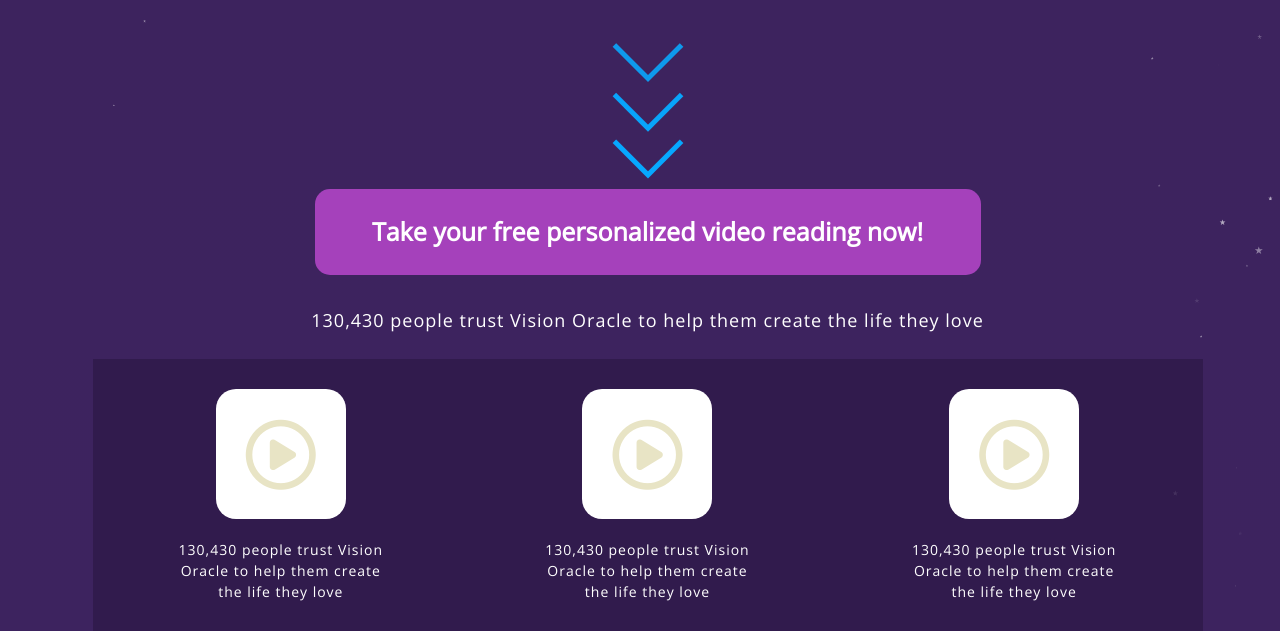
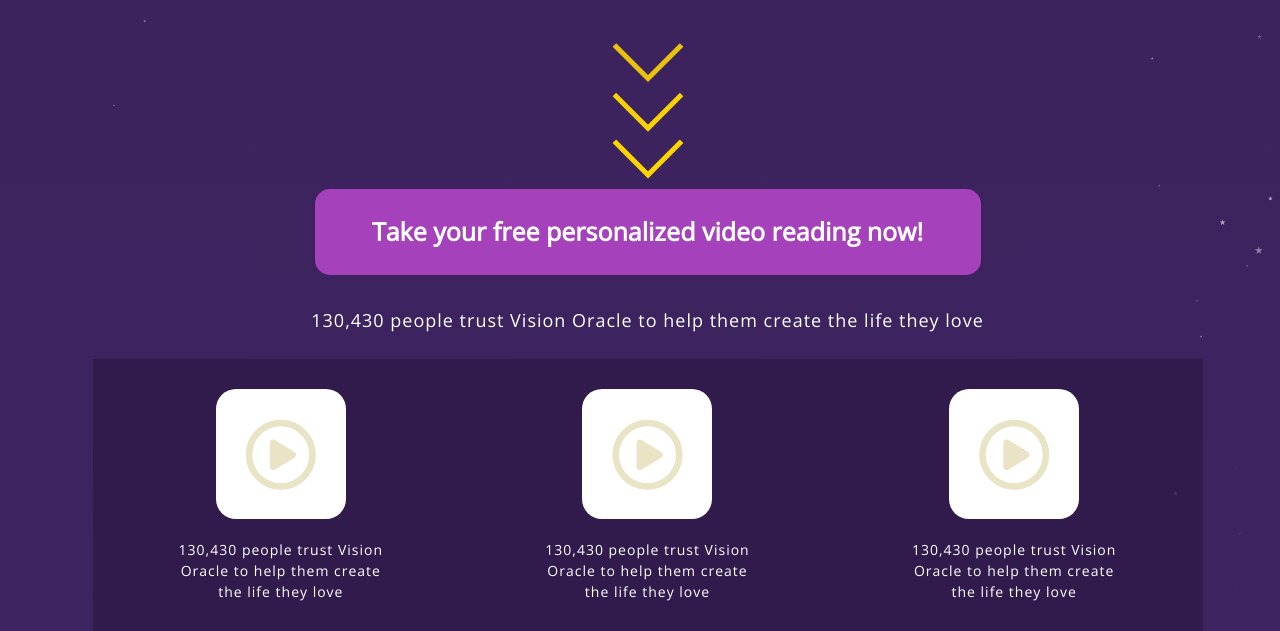
Before and after one commit to vivek123-devel/visioncare, a PHP site: page /blinking-star.html in a window 1280 px wide. Shown: the part 1623-2254 px from the top of the page. Run offline with PHP 8.4, Linux system fonts and the light colour scheme; some libraries are stand-ins or nearby versions.

Commit message:
Update custom.css

```diff
--- a/css/custom.css
+++ b/css/custom.css
@@ -1239,8 +1239,8 @@ button {
     display: block;
     width: 50px;
     height: 50px;
-    border-bottom: 5px solid #06A8FF;
-    border-right: 5px solid #06A8FF;
+    border-bottom: 5px solid #ffd700;
+    border-right: 5px solid #ffd700;
     transform: rotate(45deg);
     margin: -10px;
     animation: animate 2s infinite;
```
